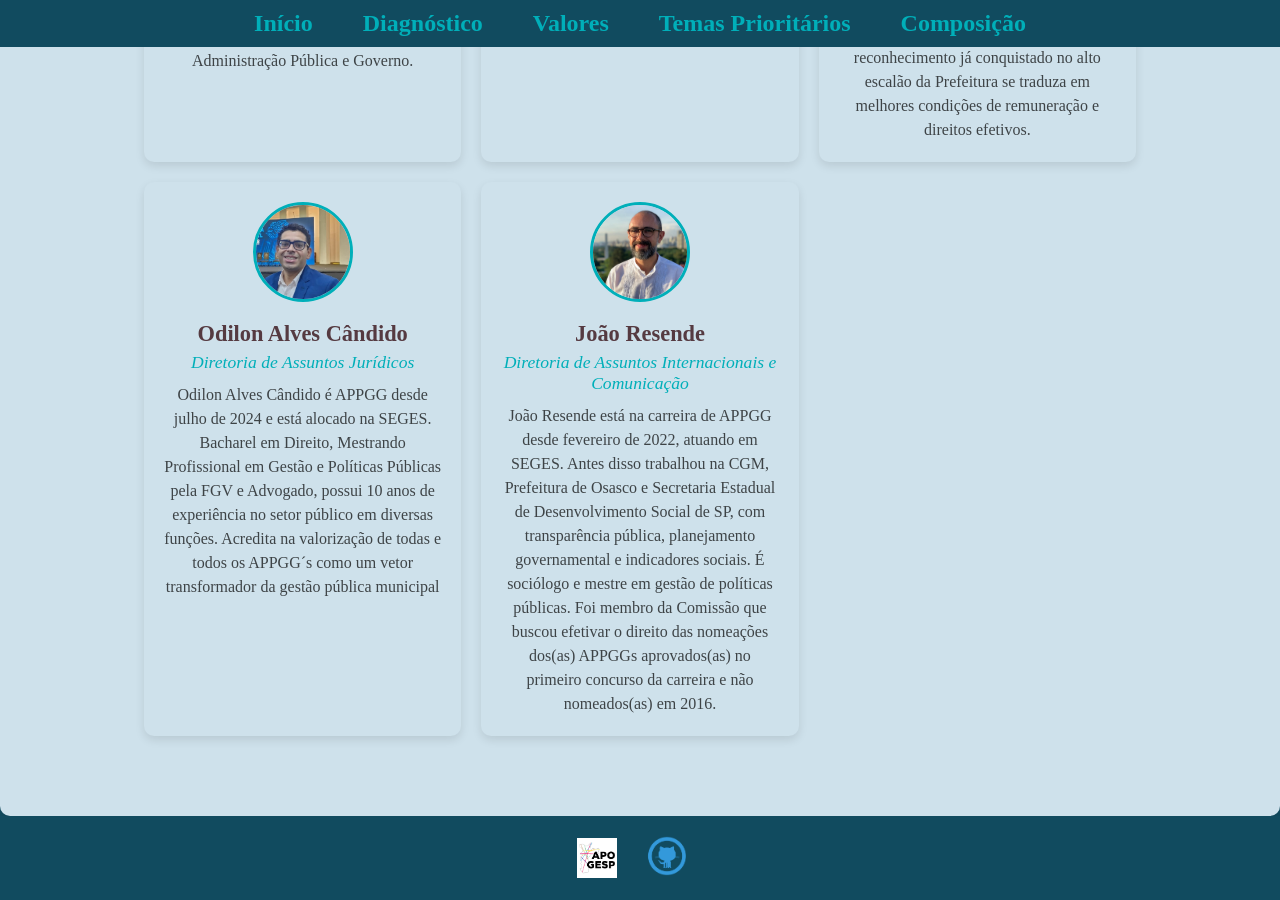
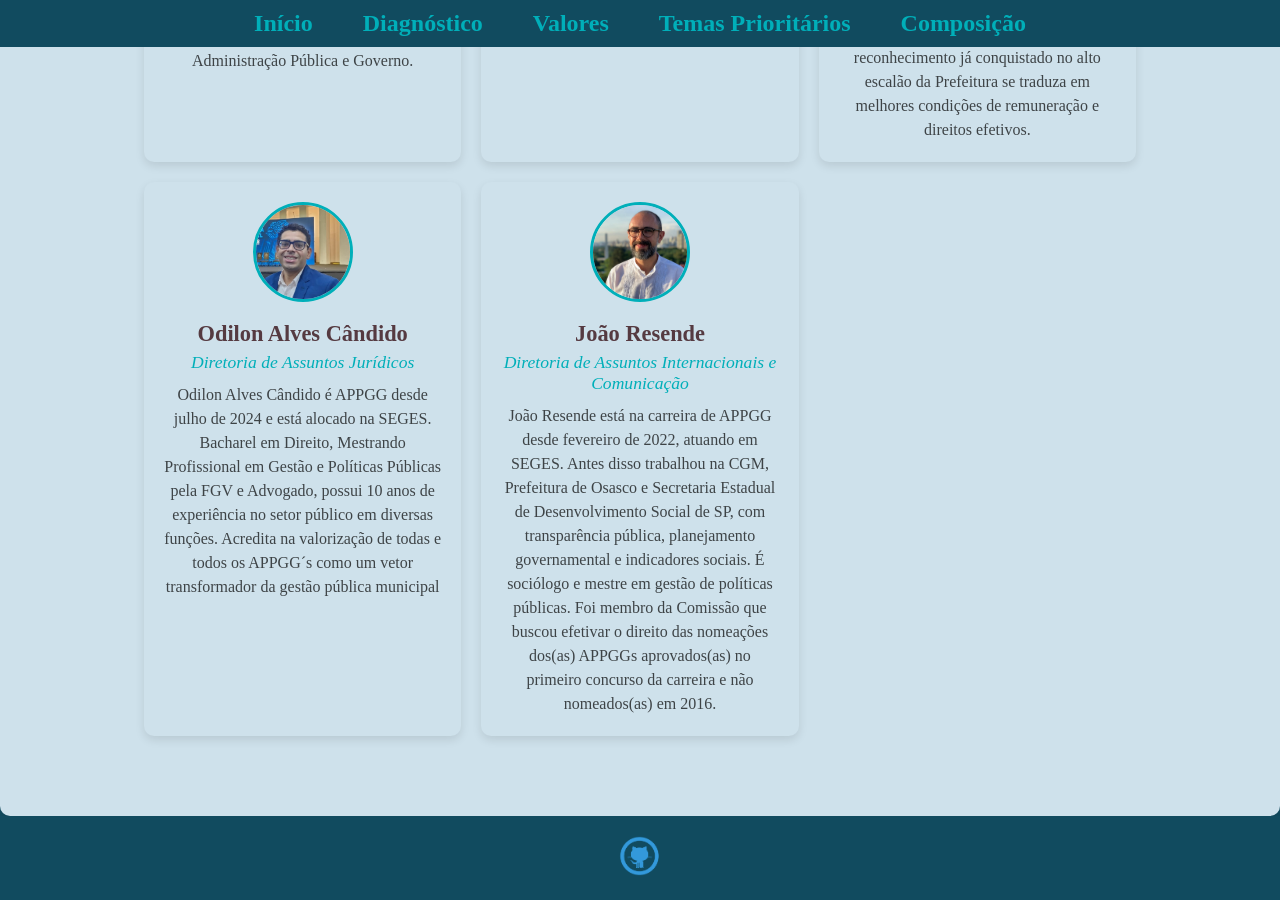
Before and after one commit to h-pgy/site_chapa_apogesp, a Jekyll site: the page built from index.html, in a window 1280 px wide and 900 px high, scrolled down 4388 px. Built offline with Jekyll 4.4.1, drawn with Linux system fonts in a browser that asks for light colours.

Commit message:
removendo logo apogesp que tava feio

```diff
--- a/_includes/footer.html
+++ b/_includes/footer.html
@@ -1,6 +1,5 @@
 <footer class="footer">
     <div class="footer-content">
-        <img src="{{ '/assets/img/logo.png' | relative_url }}" alt="Logo" class="footer-logo">
         <a href="https://github.com/h-pgy/site_chapa_apogesp" target="_blank">
             <img src="{{ '/assets/img/github-logo.png' | relative_url }}" alt="GitHub" class="footer-github">
         </a>
```
